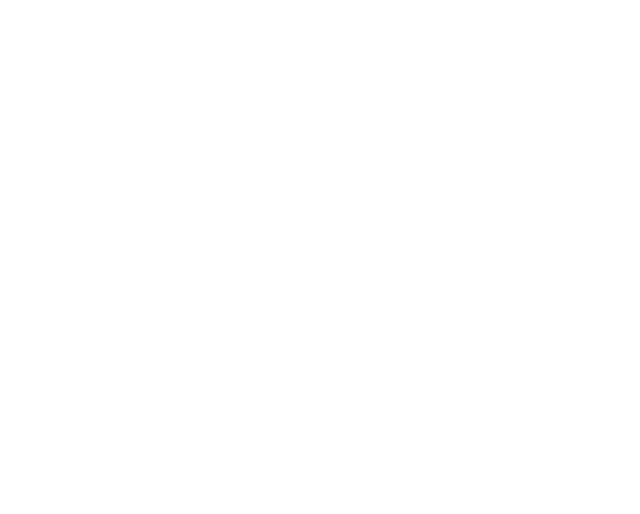
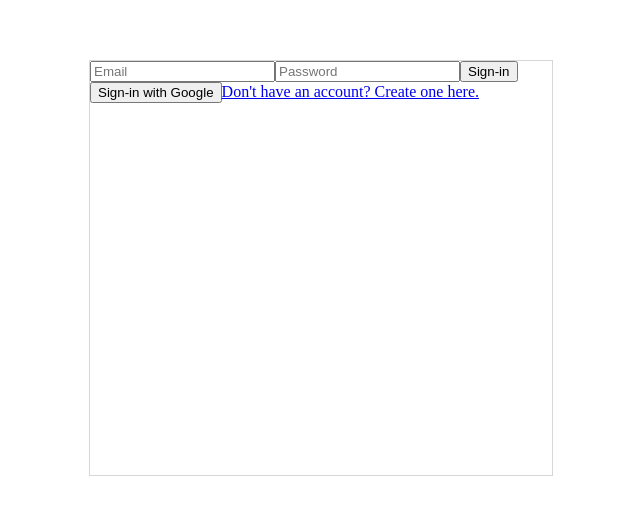
Before and after one commit to antwonthedamaja/odin-ig-page, a React (Create React App) app: page /login in a window 1280 px wide. Shown: the part 132-646 px from the top of the page, without its empty margins (319-959 px from the left). Built offline with nearby package versions, Linux system fonts and the light colour scheme.

Commit message:
Code account creation and login functionality

```diff
--- a/src/App.js
+++ b/src/App.js
@@ -1,10 +1,17 @@
 import React from 'react';
 import './style/App.css';
+import { BrowserRouter, Routes, Route, Navigate } from 'react-router-dom';
+import Login from './components/Login';
+import Main from './components/Main';
 
 export default function App() {
     return (
-        <div id="app">
-
-        </div>
+        <BrowserRouter>
+            <Routes>
+                <Route path="/login" element={<Login />} />
+                <Route path="/main" element={<Main />} />
+                <Route index element={<Navigate to="/login" />} />
+            </Routes>
+        </BrowserRouter>
     );
 }
--- /dev/null
+++ b/src/components/Create.jsx
@@ -0,0 +1,11 @@
+/* eslint-disable react/prop-types */
+import React from 'react';
+
+export default function Create(props) {
+    return <div id="login">
+        <input type='email' placeholder='Email' onChange={(e) => props.setEmail(e.target.value)} />
+        <input type='password' placeholder='Password' onChange={(e) => props.setPassword(e.target.value)} />
+        <button onClick={props.createAccount}>Create Account</button>
+        <a href="#" onClick={() => props.setState('login')}>{'Go back to login'}</a>
+    </div>;
+}
--- /dev/null
+++ b/src/components/Login.jsx
@@ -0,0 +1,49 @@
+import React, { useState } from 'react';
+import '../style/Login.css';
+import { auth, googleProvider } from '../firebaseConfig';
+import { signInWithPopup, signInWithEmailAndPassword, createUserWithEmailAndPassword } from 'firebase/auth';
+import { useNavigate } from 'react-router-dom';
+import Signin from './Signin';
+import Create from './Create';
+
+export default function Login() {
+    const [email, setEmail] = useState('');
+    const [password, setPassword] = useState('');
+    const navigate = useNavigate();
+    const [state, setState] = useState('login');
+
+    async function signIn() {
+        try {
+            await signInWithEmailAndPassword(auth, email, password);
+        } catch (err) {
+            console.error(err);
+        } finally {
+            navigate('/main');
+        }
+    }
+
+    async function signInWithGoogle() {
+        try {
+            await signInWithPopup(auth, googleProvider);
+        } catch (err) {
+            console.error(err);
+        } finally {
+            navigate('/main');
+        }
+    }
+
+    async function createAccount() {
+        try {
+            await createUserWithEmailAndPassword(auth, email, password);
+        } catch (err) {
+            console.error(err);
+        } finally {
+            navigate('/main');
+        }
+    }
+
+    return <main id='login-container'>
+        {state === 'login' ? <Signin setEmail={setEmail} setPassword={setPassword} signIn={signIn} signInWithGoogle={signInWithGoogle} setState={setState} /> :
+        <Create createAccount={createAccount} setState={setState} />}
+    </main>;
+}
--- /dev/null
+++ b/src/components/Main.jsx
@@ -0,0 +1,16 @@
+import React from 'react';
+import { signOut } from 'firebase/auth';
+import { auth } from '../firebaseConfig';
+
+export default function Main() {
+
+    async function logout() {
+        try {
+            await signOut(auth);
+        } catch (err) {
+            console.error(err);
+        }
+    }
+
+    return <button onClick={logout}>Sign-out</button>;
+}
--- /dev/null
+++ b/src/components/Signin.jsx
@@ -0,0 +1,12 @@
+/* eslint-disable react/prop-types */
+import React from 'react';
+
+export default function Signin(props) {
+    return <div id='login'>
+        <input type='email' placeholder='Email' onChange={(e) => props.setEmail(e.target.value)} />
+        <input type='password' placeholder='Password' onChange={(e) => props.setPassword(e.target.value)} />
+        <button onClick={props.signIn}>Sign-in</button>
+        <button onClick={props.signInWithGoogle}>Sign-in with Google</button>
+        <a href="#" onClick={() => props.setState('create')}>{"Don't have an account? Create one here."}</a>
+    </div>;
+}
--- /dev/null
+++ b/src/firebaseConfig.js
@@ -0,0 +1,15 @@
+import { initializeApp } from 'firebase/app';
+import { getAuth, GoogleAuthProvider } from 'firebase/auth';
+
+const firebaseConfig = {
+  apiKey: 'AIzaSyBKrAGVB5qfsDsfeTQJ2nR-J7JWtXDqOrs',
+  authDomain: 'odin-ig-page.firebaseapp.com',
+  projectId: 'odin-ig-page',
+  storageBucket: 'odin-ig-page.appspot.com',
+  messagingSenderId: '740578172593',
+  appId: '1:740578172593:web:b80f5482e164da6e0a0c90'
+};
+
+const app = initializeApp(firebaseConfig);
+export const auth = getAuth(app);
+export const googleProvider = new GoogleAuthProvider();
--- a/src/style/App.css
+++ b/src/style/App.css
@@ -7,7 +7,7 @@
     margin: 0;
 }
 
-#root {
+#root, #app {
     height: 100vh;
     width: auto;
 }
--- /dev/null
+++ b/src/style/Login.css
@@ -0,0 +1,12 @@
+#login-container {
+    display: flex;
+    justify-content: center;
+    align-items: center;
+    height: 100%;
+}
+
+#login {
+    width: 29rem;
+    height: 26rem;
+    border: 1px solid rgb(218, 214, 214);
+}
```
Also changed, not shown: package.json (+6 -4 lines), 2 other files (tests, documents, lock files or other folders).
